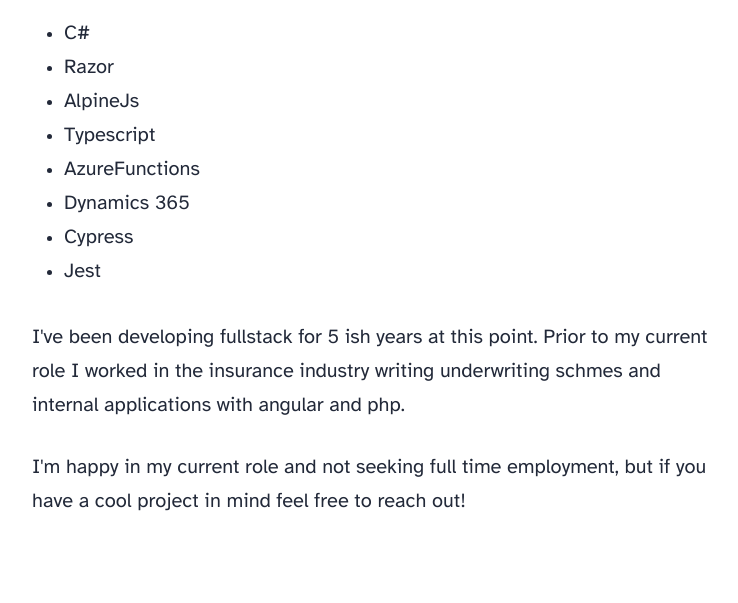
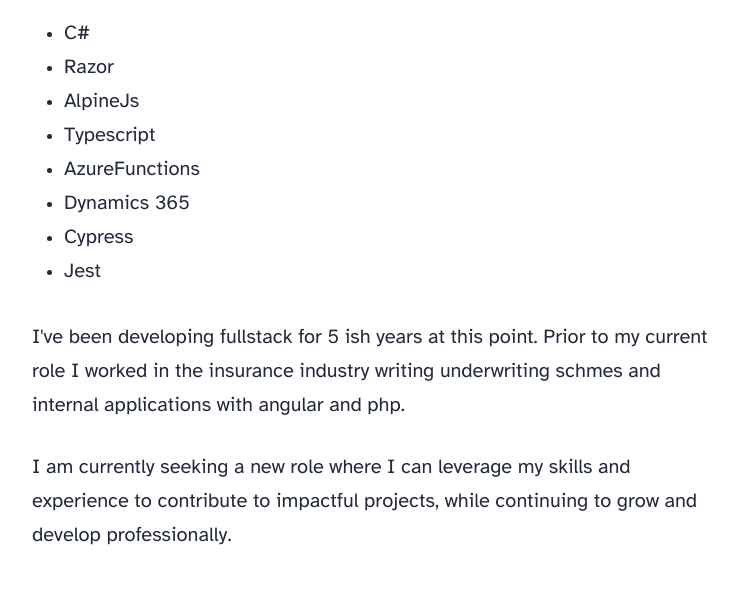
Before and after one commit to Stprry/DreadBlog, an Astro site: page / in a window 1280 px wide. Shown: the part 548-1151 px from the top of the page, without its empty margins (268-1006 px from the left). Built offline with nearby package versions, Linux system fonts and the light colour scheme; Astro itself is replaced by a stand-in of ours.

Commit message:
Update index.astro

```diff
--- a/src/pages/index.astro
+++ b/src/pages/index.astro
@@ -50,7 +50,7 @@
 
 
 			<p class="mt-2">
-				I'm happy in my current role and not seeking full time employment, but if you have a cool project in mind feel free to reach out!
+				I am currently seeking a new role where I can leverage my skills and experience to contribute to impactful projects, while continuing to grow and develop professionally.
 			</p>
 		</main>
 		<Footer />
```
